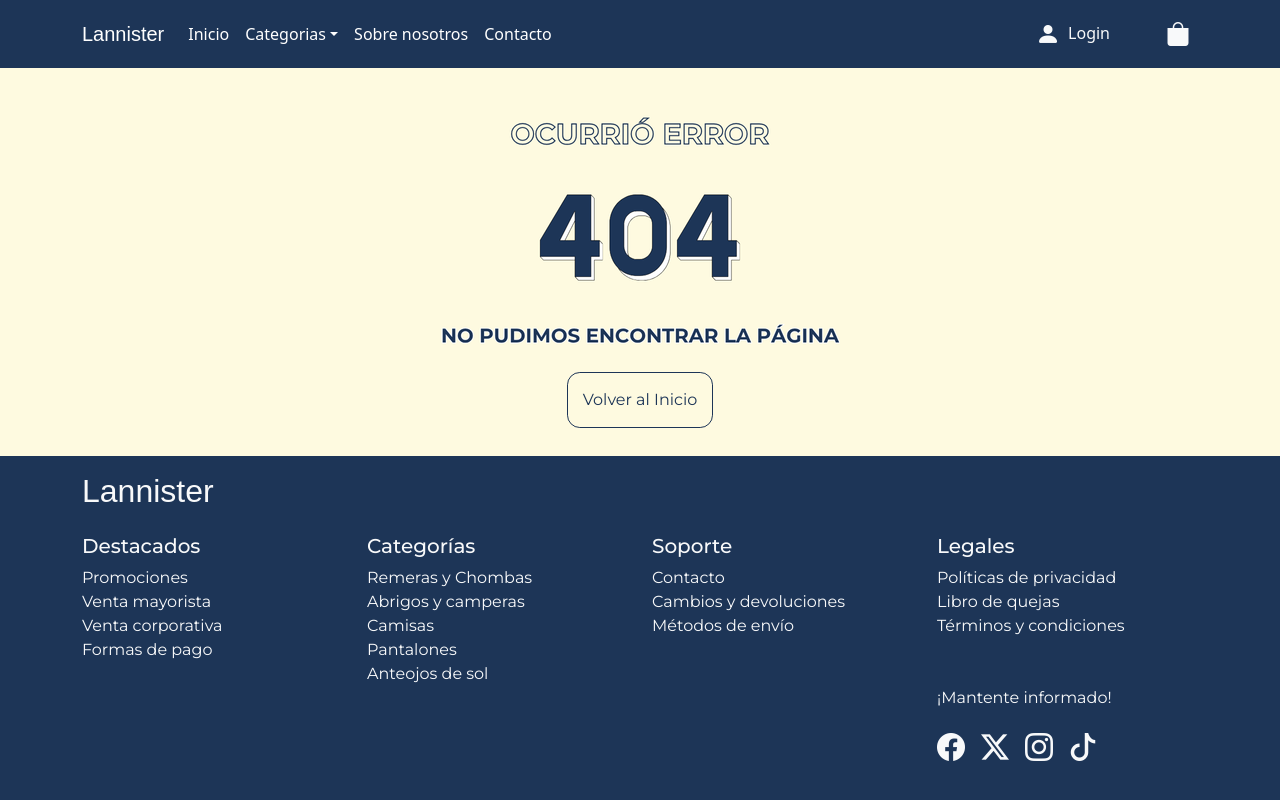
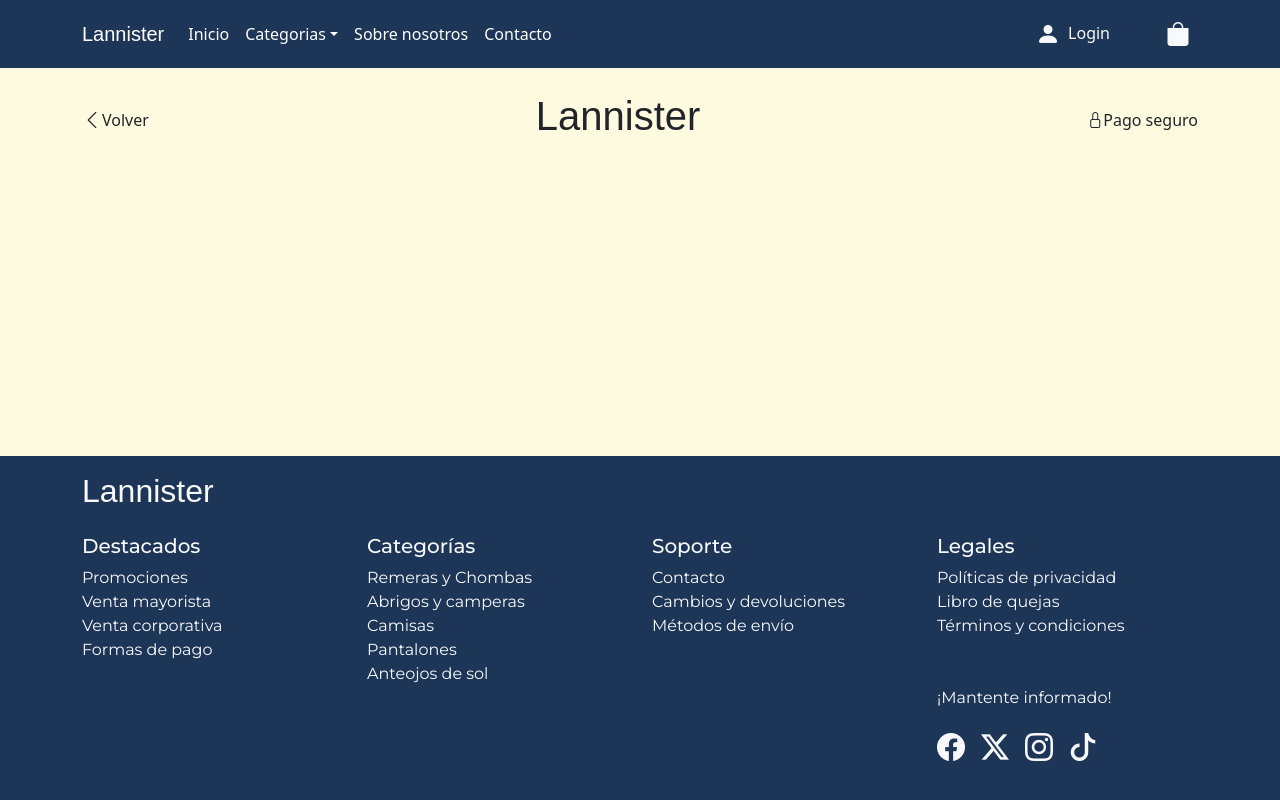
Before and after one commit to hernanortiz1/front-modulo3, a React (Vite) app: page /carrito in a window 1280 px wide. Built offline with nearby package versions, Linux system fonts and the light colour scheme; no server answers; a web font is replaced by a local one.

Commit message:
maquete seccion Titulo, link a vovler Inicio

```diff
--- a/src/App.jsx
+++ b/src/App.jsx
@@ -22,6 +22,7 @@ import SweatersBuzos from "./components/pages/categorias/SweatersBuzos";
 import AOS from "aos";
 import "aos/dist/aos.css";
 import { obtenerProductos } from "./helpers/queries";
+import Carrito from "./components/pages/Carrito";
 
 function App() {
   useEffect(() => {
@@ -70,6 +71,7 @@ function App() {
             ></Route>*/}
 
             <Route path="/login" element={<Login></Login>}></Route>
+            <Route path="/carrito" element={<Carrito />}/>
 
             {/* <Route path="/registro" element={<Registro></Registro>}></Route>*/}
 
--- /dev/null
+++ b/src/components/pages/Carrito.jsx
@@ -0,0 +1,28 @@
+import React from "react";
+import { Button, Image } from "react-bootstrap";
+import { NavLink } from "react-router";
+
+const Carrito = () => {
+  return (
+    <>
+      <section>
+        <div className="container my-1">
+          <div className="d-flex justify-content-between my-4">
+            <NavLink
+              to={"/"}
+              className="text-decoration-none text-dark d-flex align-items-center"
+            >
+              <i className="bi bi-chevron-left fs-5"></i>Volver
+            </NavLink>
+            <h1 className="text-center Bodoni">Lannister</h1>
+            <p className="d-flex align-items-center PagoSeguro mb-0">
+              <i className="bi bi-lock fs-6"></i>Pago seguro
+            </p>
+          </div>
+        </div>
+      </section>
+    </>
+  );
+};
+
+export default Carrito;
--- a/src/components/shared/componentsMenu/CartOffCanvas.jsx
+++ b/src/components/shared/componentsMenu/CartOffCanvas.jsx
@@ -90,7 +90,7 @@ const CartOffcanvas = ({ show, handleClose, cartItems }) => {
           </div>
           <div className="d-grid gap-2">
             <Button variant="primary">Iniciar pago💳</Button>
-            <NavLink className="botonIrAlCarrito btn border border-5 rounded-2 text-dark" to={'/carrito'}>
+            <NavLink className="botonIrAlCarrito btn border border-5 rounded-2 text-dark" to={'/carrito'} onClick={handleClose}>
               Ir al carrito
             </NavLink>
           </div>
--- a/src/index.css
+++ b/src/index.css
@@ -371,3 +371,13 @@ main {
   color: #fff !important;
   transition: all 1s ease;
 }
+
+.total-compra {
+    box-shadow: 0 0 5px rgba(127, 51, 85, 0.49), 0 0 10px rgba(127, 51, 85, 0.49), 0 0 15px rgba(127, 51, 85, 0.49);
+    border-radius: 5px;
+    padding: 15px;
+    max-height: 400px; /* Altura máxima para scroll */
+    overflow-y: auto; /* Scroll vertical */
+    position: sticky; /* Fijo mientras se hace scroll en pantallas grandes */
+    top: 100px; /* Separación desde arriba */
+}
```
